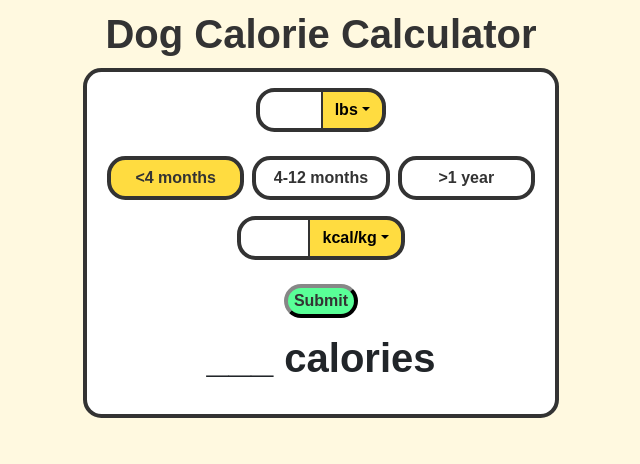
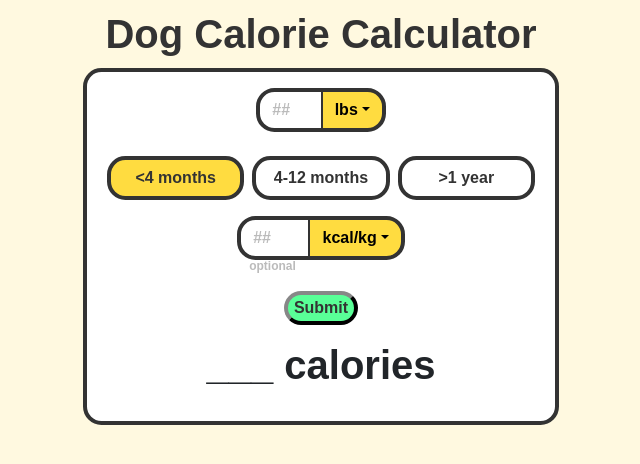
Before and after one commit to Naksp/PupCalCalc, a React (Create React App) app: page / in a window 1280 px wide. Shown: the top 464 px of the page, without its empty margins (319-959 px from the left). Built offline with nearby package versions, Linux system fonts and the light colour scheme; a web font is replaced by a local one.

Commit message:
add placeholders

```diff
--- a/src/App.scss
+++ b/src/App.scss
@@ -3,10 +3,12 @@ $theme-colors: (
   "secondary": #33FFF1
 );
 
+$color-dark-grey: #333;
+$color-light-grey: #bbb;
+$color-green: #59FF97;
+
 $color-primary-active: #36e275;
-$color-dark: #333;
-$color-outline: $color-dark;
-$color-green: #59FF97;
+$color-outline: $color-dark-grey;
 $color-green-active: #ffe368;
 $color-background: #FFF9E0;
 $color-logo: #5757FF;
@@ -54,7 +56,7 @@ ul {
   margin-bottom: 10px;
   margin-top: 10px;
   align-self: flex-start;
-  color: $color-dark;
+  color: $color-dark-grey;
   // color: $color-logo;
 
   // font-family: "hwt-gothic-round", sans-serif;
@@ -63,6 +65,13 @@ ul {
   font-family: "report", sans-serif;
   font-weight: 900;
   font-style: normal;
+}
+
+.optional-text {
+  font-size: 0.75rem;
+  padding-left: 1.5rem;
+  margin-top: -0.2rem !important;
+  color: $color-light-grey;
 }
 
 // .app-card {
@@ -90,7 +99,7 @@ ul {
 .toggle-button-primary {
   width: 100%;
 
-  color: $color-dark !important;
+  color: $color-dark-grey !important;
 
   border-color: $border-standard-color !important;
   border-width: $border-standard-width !important;
@@ -100,6 +109,9 @@ ul {
   margin-bottom: 1rem;
 }
 
+.form-control::placeholder {
+  color: $color-light-grey !important;
+}
 
 #weightInput,
 #foodInput {
--- a/src/App.tsx
+++ b/src/App.tsx
@@ -204,13 +204,13 @@ function App() {
         <Row>
           <h1 className='logo-text'>Dog Calorie Calculator</h1>
         </Row>
-        <Card className='border-standard px-3 app-card'>
+        <Card className='border-standard app-card px-3 mb-4'>
           <Row>
             <Form onSubmit={handleSubmit}>
               <Row className='mb-4 mt-3 justify-content-center'>
                 <Col className='col-6 col-sm-4'>
                   <InputGroup>
-                  <Form.Control id='weightInput' type='number'/>
+                  <Form.Control id='weightInput' type='tel' placeholder='##'/>
                     <DropdownButton id='weightDropdown' title={weightUnit}>
                       <DropdownItem onClick={() => setWeightUnit(LBS)}>lbs</DropdownItem>
                       <DropdownItem onClick={() => setWeightUnit(KG)}>kg</DropdownItem>
@@ -291,16 +291,21 @@ function App() {
                 : null
               }
 
-              <Row className='justify-content-center'>
+              <Row className='justify-content-center mb-3'>
                 <Col className='col-8 col-sm-5'>
-                  <InputGroup className='mb-4'>
-                  <Form.Control id='foodInput' type='number' step='any'/>
+                  <Row className='mb-0'>
+                    <InputGroup className='mb-0'>
+                      <Form.Control id='foodInput' type='tel' step='any' placeholder='##'/>
                       <DropdownButton id='foodDropdown' title={foodUnit}>
                         <DropdownItem onClick={() => setFoodUnit(KCAL_KG)}>{KCAL_KG}</DropdownItem>
                         <DropdownItem onClick={() => setFoodUnit(KCAL_G)}>{KCAL_G}</DropdownItem>
                         <DropdownItem onClick={() => setFoodUnit(KCAL_CUP)}>{KCAL_CUP}</DropdownItem>
                       </DropdownButton>
                     </InputGroup>
+                  </Row>
+                  <Row className='justify-content-left optional-text'>
+                    optional
+                  </Row>
                 </Col>
               </Row>
 
```
Lines whose indentation alone changed are shown as unchanged.
